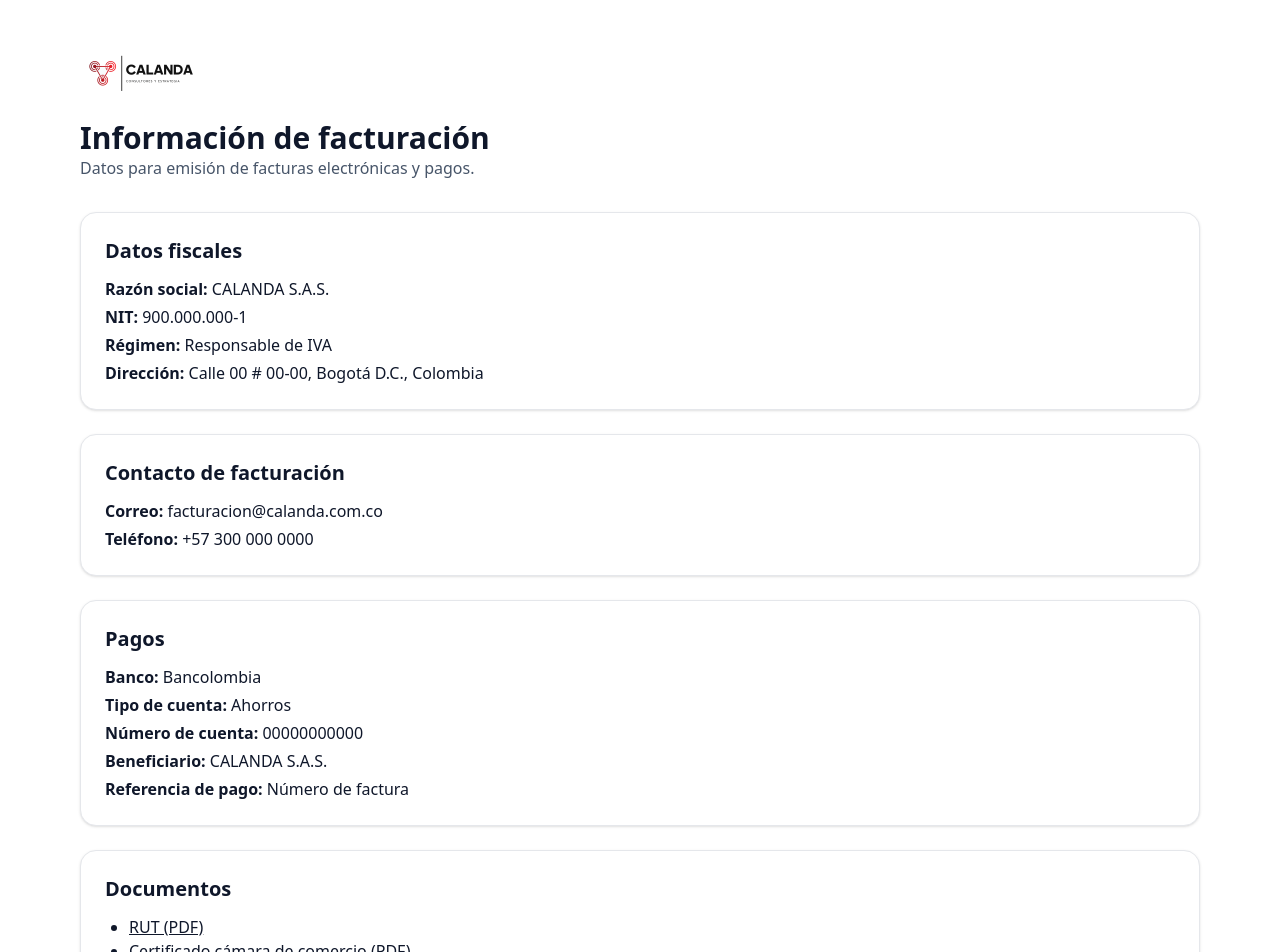
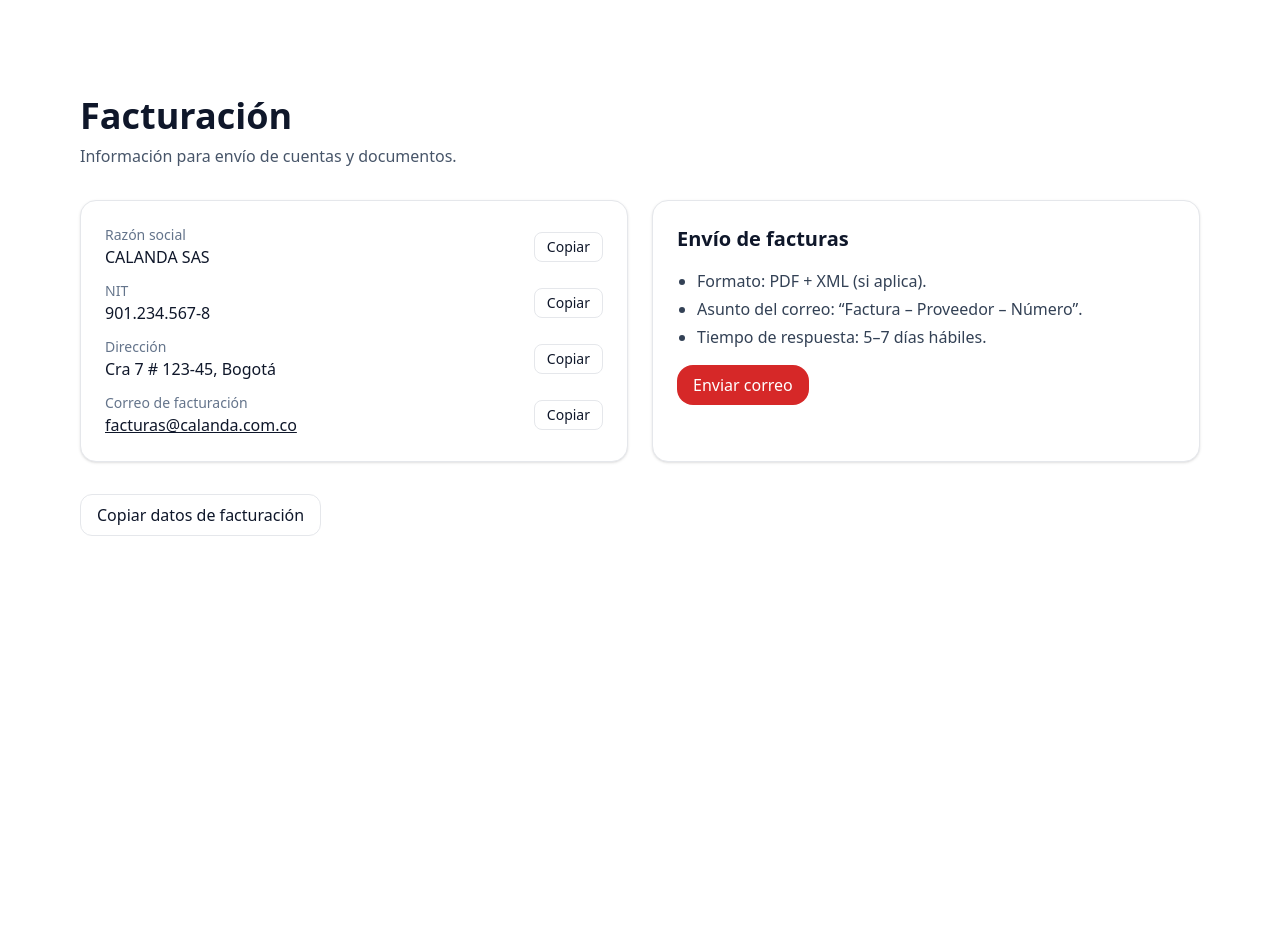
Before and after one commit to MiguelSamperS/Calanda-Website, a Next.js app: page /facturacion in a window 1280 px wide. Shown: the top 952 px of the page. After the commit the page ends 800 px from the top, so only its background shows below. Built offline with nearby package versions, Linux system fonts and the light colour scheme.

Commit message:
Update page.tsx

```diff
--- a/app/facturacion/page.tsx
+++ b/app/facturacion/page.tsx
@@ -1,77 +1,67 @@
-import type { Metadata } from "next";
+import type { Metadata } from 'next';
+import CopyButton from '../components/CopyButton';
 
 export const metadata: Metadata = {
-  title: "Facturación | CALANDA",
-  description: "Información de facturación de CALANDA.",
-  robots: { index: false, follow: false }, // ❌ No indexar
+  title: 'Facturación | CALANDA',
+  description: 'Datos de facturación y recepción de cuentas de CALANDA.',
 };
 
 export default function FacturacionPage() {
+  const nit = '901.234.567-8';
+  const razon = 'CALANDA SAS';
+  const direccion = 'Cra 7 # 123-45, Bogotá';
+  const correoFacturas = 'facturas@calanda.com.co';
+
   return (
-    <main className="min-h-screen bg-white text-slate-900">
-      <section className="container mx-auto max-w-3xl px-4 py-10 print:py-0">
-        {/* Encabezado */}
-        <header className="mb-8 print:mb-4">
-          <img src="/logo-horizontal.png" alt="CALANDA" className="h-16 w-auto mb-4" />
-          <h1 className="text-3xl font-semibold">Información de facturación</h1>
-          <p className="text-slate-600">
-            Datos para emisión de facturas electrónicas y pagos.
-          </p>
-        </header>
+    <div className="min-h-screen bg-white text-slate-900">
+      <section className="container section">
+        <h1 className="text-3xl md:text-4xl font-bold mb-2">Facturación</h1>
+        <p className="text-slate-600 mb-8">Información para envío de cuentas y documentos.</p>
 
-        {/* Datos de facturación */}
-        <div className="space-y-6">
-          <section className="card p-6 print:shadow-none">
-            <h2 className="text-xl font-semibold mb-3">Datos fiscales</h2>
-            <ul className="space-y-1">
-              <li><strong>Razón social:</strong> CALANDA S.A.S.</li>
-              <li><strong>NIT:</strong> 900.000.000-1</li>
-              <li><strong>Régimen:</strong> Responsable de IVA</li>
-              <li><strong>Dirección:</strong> Calle 00 # 00-00, Bogotá D.C., Colombia</li>
+        <div className="grid md:grid-cols-2 gap-6">
+          <div className="card p-6 space-y-3">
+            <Row label="Razón social" value={razon} />
+            <Row label="NIT" value={nit} />
+            <Row label="Dirección" value={direccion} />
+            <Row label="Correo de facturación" value={correoFacturas} isEmail />
+          </div>
+
+          <div className="card p-6 space-y-4">
+            <h2 className="text-xl font-semibold">Envío de facturas</h2>
+            <ul className="list-disc pl-5 space-y-1 text-slate-700">
+              <li>Formato: PDF + XML (si aplica).</li>
+              <li>Asunto del correo: “Factura – Proveedor – Número”.</li>
+              <li>Tiempo de respuesta: 5–7 días hábiles.</li>
             </ul>
-          </section>
-
-          <section className="card p-6 print:shadow-none">
-            <h2 className="text-xl font-semibold mb-3">Contacto de facturación</h2>
-            <ul className="space-y-1">
-              <li><strong>Correo:</strong> facturacion@calanda.com.co</li>
-              <li><strong>Teléfono:</strong> +57 300 000 0000</li>
-            </ul>
-          </section>
-
-          <section className="card p-6 print:shadow-none">
-            <h2 className="text-xl font-semibold mb-3">Pagos</h2>
-            <ul className="space-y-1">
-              <li><strong>Banco:</strong> Bancolombia</li>
-              <li><strong>Tipo de cuenta:</strong> Ahorros</li>
-              <li><strong>Número de cuenta:</strong> 00000000000</li>
-              <li><strong>Beneficiario:</strong> CALANDA S.A.S.</li>
-              <li><strong>Referencia de pago:</strong> Número de factura</li>
-            </ul>
-          </section>
-
-          <section className="card p-6 print:shadow-none">
-            <h2 className="text-xl font-semibold mb-3">Documentos</h2>
-            <ul className="list-disc pl-6">
-              <li><a className="underline" href="/docs/RUT.pdf" target="_blank">RUT (PDF)</a></li>
-              <li><a className="underline" href="/docs/camara_comercio.pdf" target="_blank">Certificado cámara de comercio (PDF)</a></li>
-            </ul>
-            <p className="text-sm text-slate-500 mt-2">
-              (Coloca los PDF en <code>/public/docs/</code> con esos nombres).
-            </p>
-          </section>
+            <a href={`mailto:${correoFacturas}`} className="inline-block px-4 py-2 rounded-2xl bg-calanda-red text-white no-underline">
+              Enviar correo
+            </a>
+          </div>
         </div>
 
-        {/* Botón imprimir (oculto en impresión) */}
-        <div className="mt-8 print:hidden">
-          <button
-            onClick={() => window.print()}
-            className="px-4 py-2 rounded-xl bg-calanda-red text-white"
-          >
-            Imprimir
-          </button>
+        <div className="mt-8">
+          <CopyButton text={`${razon} | NIT ${nit}`} className="px-4 py-2 rounded-xl border">
+            Copiar datos de facturación
+          </CopyButton>
         </div>
       </section>
-    </main>
+    </div>
   );
 }
+
+/** Subcomponente server (sin handlers) */
+function Row({ label, value, isEmail = false }: { label: string; value: string; isEmail?: boolean }) {
+  return (
+    <div className="flex items-center justify-between gap-4">
+      <div>
+        <div className="text-sm text-slate-500">{label}</div>
+        {isEmail ? (
+          <a href={`mailto:${value}`} className="underline">{value}</a>
+        ) : (
+          <div className="font-medium">{value}</div>
+        )}
+      </div>
+      <CopyButton text={value} className="px-3 py-1 rounded-lg border text-sm">Copiar</CopyButton>
+    </div>
+  );
+}
```
